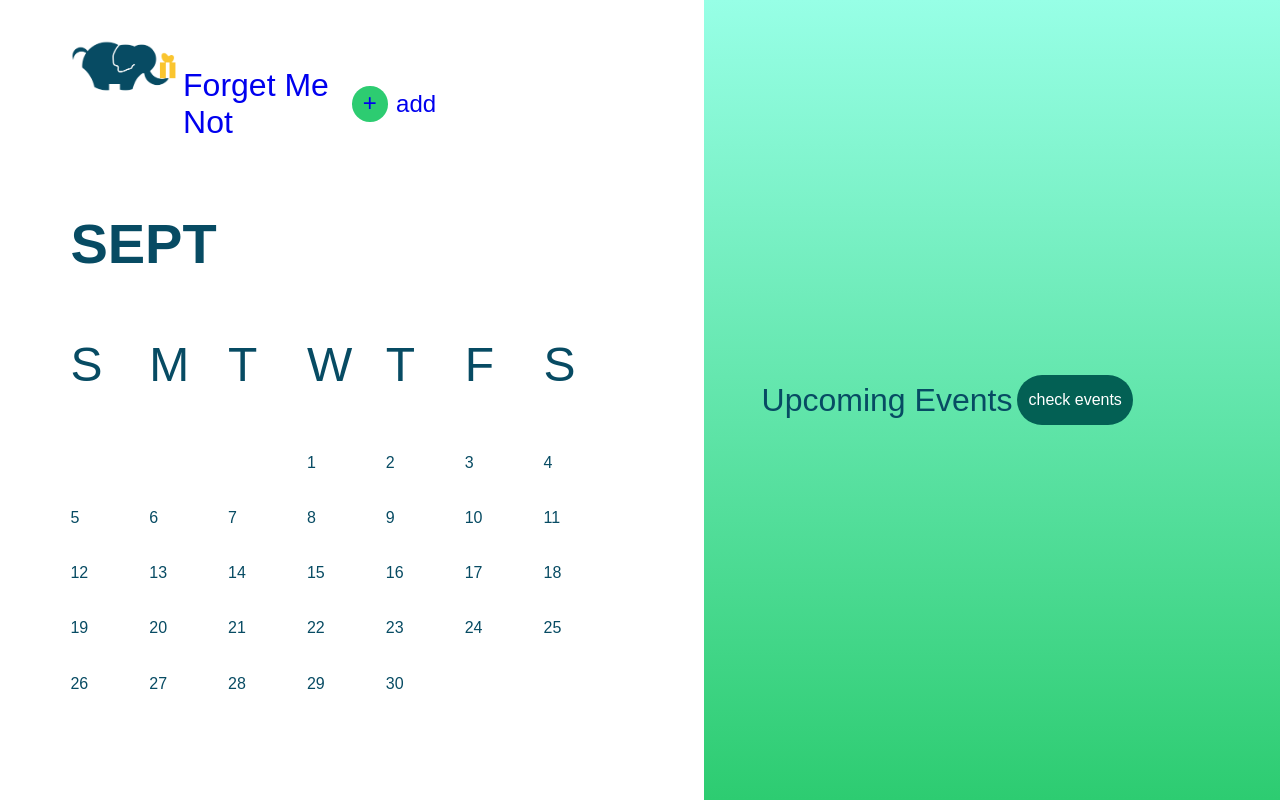
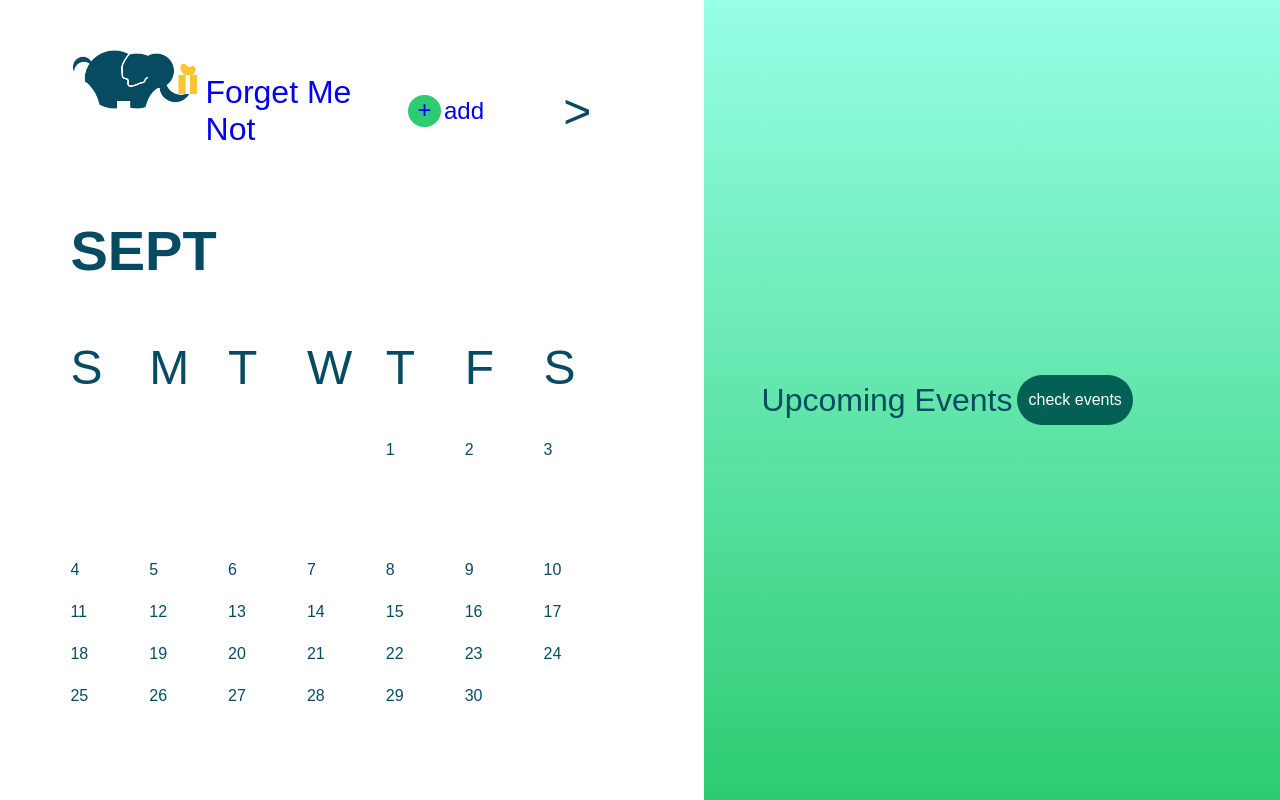
Before and after one commit to smith-megan/ForgetMeNot, a website: page client/index.html in a window 1280 px wide. Drawn offline with nearby package versions, Linux system fonts and the light colour scheme; a web font is replaced by a local one.

Commit message:
adding additinal month logic

```diff
--- a/client/index.html
+++ b/client/index.html
@@ -23,8 +23,13 @@
         <div class="add addCircle"><a href="./add.html">+</a></div>
         <div class="add"><a href="./add.html">add</a></div>
       </div>
+
+      <button id="monthBtn">></button>
     </nav>
-    <h1 id=month></h1>
+    <div class="monthDiv">
+      <h1 id="month"></h1>
+    </div>
+
     <section id="calendar">
     </section>
     </div>
--- a/client/index.js
+++ b/client/index.js
@@ -22,7 +22,7 @@ function makeCalendar(date){
 
   let dayLetters=['S',"M","T","W","T","F","S"]
 
-  for(let i=0; i<dayLetters.length ;i++){
+  for(let i=0; i<=7 ;i++){
     let dayLetter=document.createElement('p')
     dayLetter.textContent=dayLetters[i]
     dayLetter.setAttribute("class", `dayLetter L${i}`)
@@ -80,3 +80,15 @@ function makeList(){
 }
 document.getElementById("listCheck").addEventListener('click', ()=>{makeList()})
 // list.addEventListener("click", ()=>{makeList()})
+function nextMonth(){
+    if ((calendarCount+correctDate)<12){
+  calendarCount++
+  } else{
+    correctDate=0
+    calendarCount=1
+  }
+  makeCalendar(monthList[correctDate+calendarCount])
+
+}
+let calendarCount=0
+document.getElementById("monthBtn").addEventListener('click',()=>{nextMonth()})
--- a/client/styles.css
+++ b/client/styles.css
@@ -17,7 +17,7 @@ a:visited{
 nav{
   color:#074B63;
   display: grid;
-  grid-template-columns: 50% 50%;
+  grid-template-columns: 60% 20% 20%;
 }
 .homepage{
   display: grid;
@@ -64,12 +64,12 @@ nav{
 }
 #month{
   font-size: 3.5rem;
-  width: 100%;
+  width: 22%;
 }
 #calendar{
   display: grid;
   grid-template-columns: .14fr .14fr .14fr .14fr .14fr .14fr .14fr;
-  height: 65%;
+  height: 69%;
 }
 #list{
   background: linear-gradient(#97FFE6, #2DCC71);
@@ -85,7 +85,7 @@ nav{
 }
 .left-homepage{
   padding:10%;
-  padding-top: 5%;
+  padding-top: 6%;
   display: flex;
   flex-direction: column;
   justify-content: center;
@@ -93,7 +93,8 @@ nav{
 
 .dayLetter{
   font-size: 3rem;
-  line-height: .5rem;
+  line-height: .01rem;
+  padding: 0;
 }
 
 /* .L0{
@@ -217,3 +218,15 @@ input:focus, select:focus, textarea:focus{
 .addNavClass{
   width: 50%;
 }
+
+.monthDiv {
+  display: flex;
+}
+#monthBtn {
+  font-size: 3rem;
+  border: none;
+  outline: none;
+  background-color: white;
+  color: #074B63;
+  cursor: pointer;
+}
```
